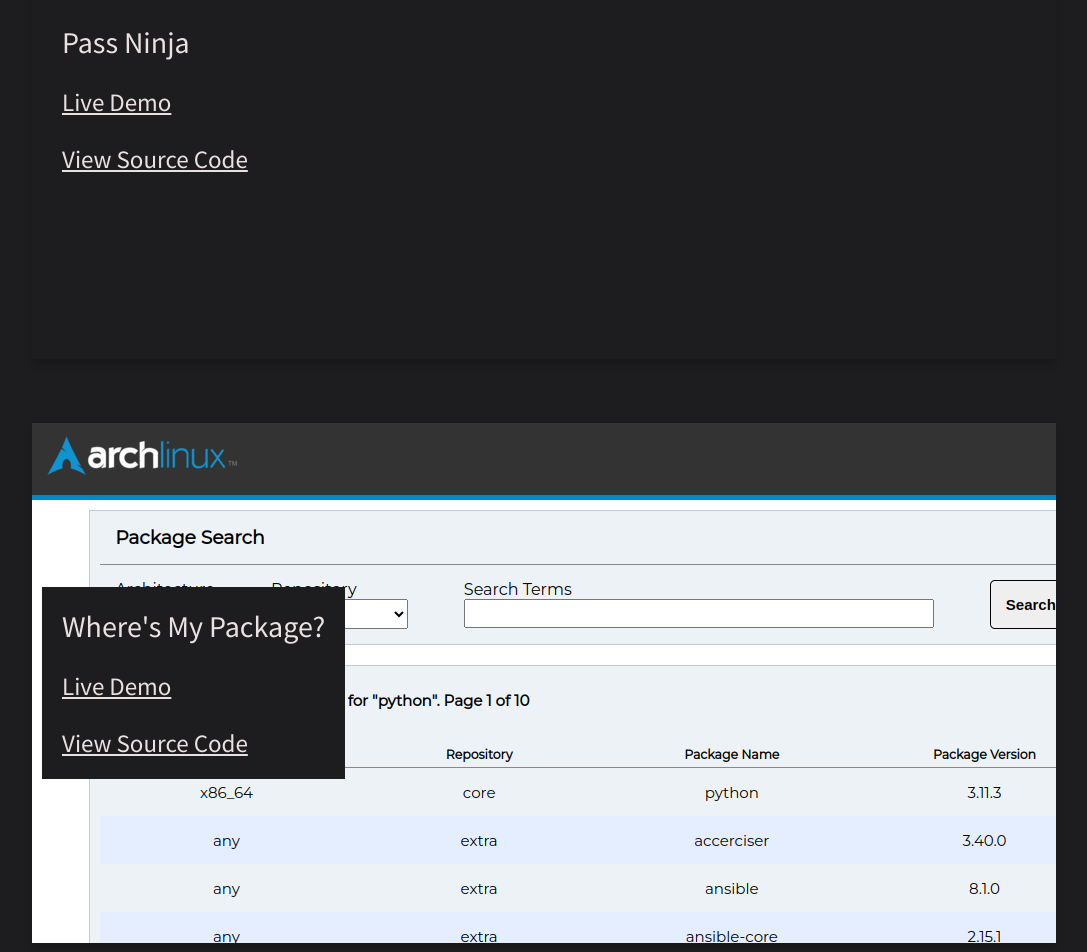
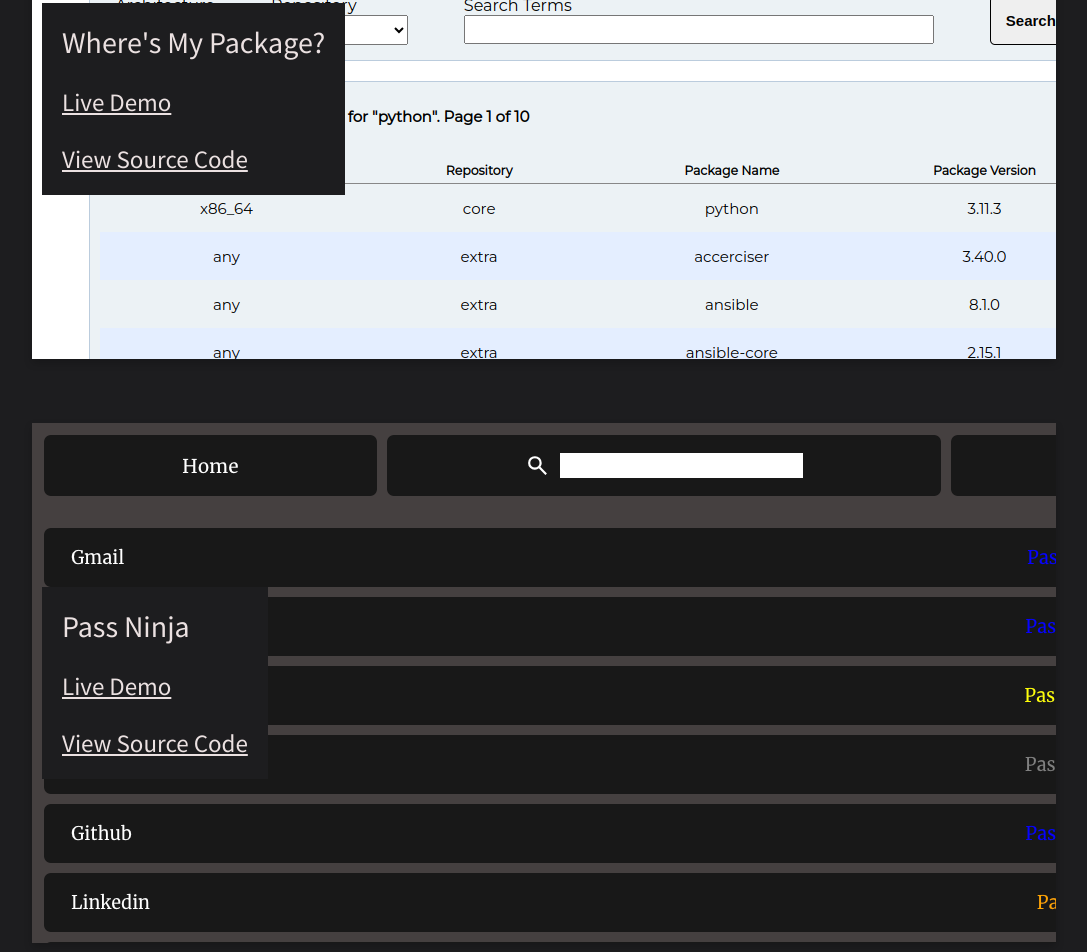
Before and after one commit to AnthonyGleason/Portfolio-Site, a React (Create React App) app: page / in a window 1280 px wide. Shown: the part 2320-3272 px from the top of the page, without its empty margins (96-1183 px from the left). Built offline with nearby package versions, Linux system fonts and the light colour scheme.

Commit message:
update projects

```diff
--- a/src/components/Projects.js
+++ b/src/components/Projects.js
@@ -2,20 +2,22 @@ import React, { useEffect, useState } from 'react';
 import '../styles/projects.css';
 import newsweekdesktop from '../assets/projects/newsweekdesktop.png';
 import wmpdesktop from '../assets/projects/wheresmypackagedesktop.png';
+import passninjadesktop from '../assets/projects/passninjadesktp.png';
 
 export default function Projects() {
   const slideData = [
-    {
-      name: "Pass Ninja",
-      url: 'https://anthonygleason.github.io/Pass-Ninja/',
-      codeUrl: 'https://github.com/anthonygleason/Pass-Ninja',
-      desktopIMG: ``,
-    },
+
     {
       name: "Where's My Package?",
       url: 'https://anthonygleason.github.io/Wheres-My-Package/',
       codeUrl: 'https://github.com/anthonygleason/Wheres-My-Package',
       desktopIMG: `url(${wmpdesktop})`,
+    },
+    {
+      name: "Pass Ninja",
+      url: 'https://anthonygleason.github.io/Pass-Ninja/',
+      codeUrl: 'https://github.com/anthonygleason/Pass-Ninja',
+      desktopIMG: `url(${passninjadesktop})`,
     },
     {
       name: 'Newsweek Layout Clone',
```
Also changed, not shown: src/assets/projects/passninjadesktp.png (added).
